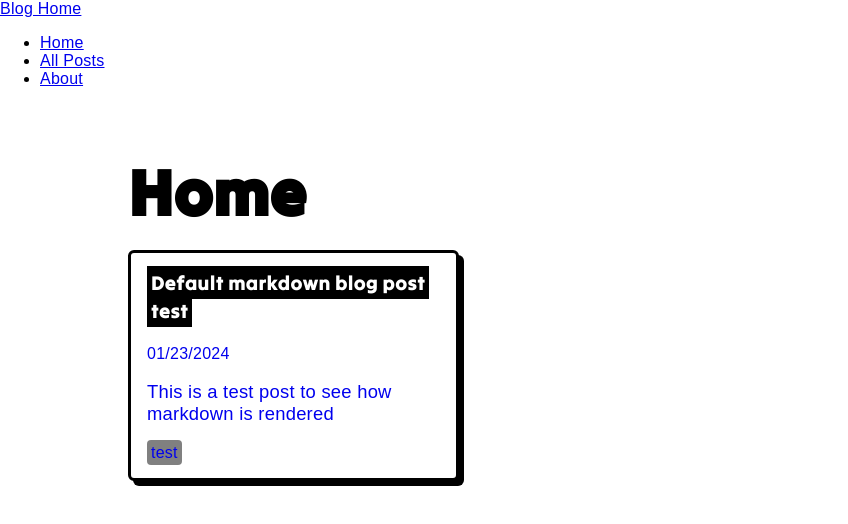
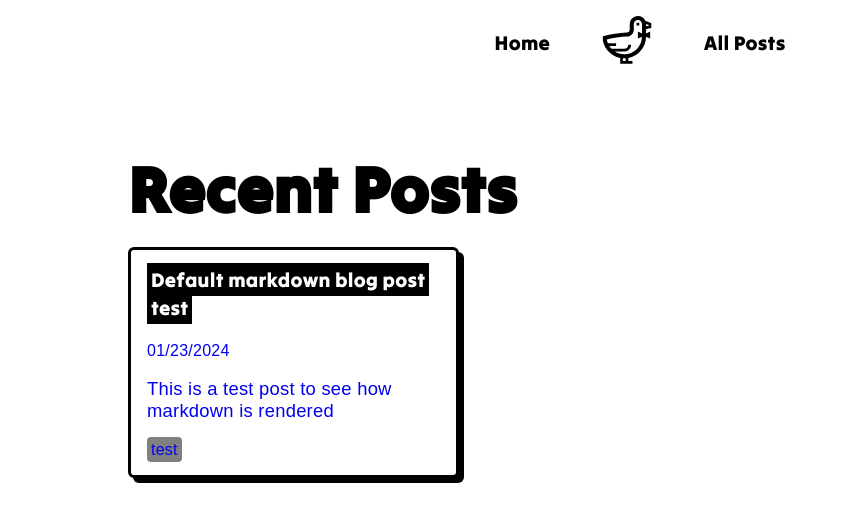
Before and after one commit to DanM-Flick/danm-flick.github.io, an Eleventy site: page content/index.njk in a window 1280 px wide. Shown: the whole page, without its empty margins (0-848 px from the left). Built offline with nearby package versions, Linux system fonts and the light colour scheme; Eleventy itself is replaced by a stand-in of ours; files that its build step writes are made by us from their sources.

Commit message:
set up image access and revise nav styles

```diff
--- a/_includes/layouts/base.njk
+++ b/_includes/layouts/base.njk
@@ -10,15 +10,31 @@
 	<body>
 		<a href="#skip" class="visually-hidden">Skip to main content</a>
 
-		<header>
-			<a href="/" class="home-link">Blog Home</a>
-
-			<nav>
+		<header class="header">
+			<nav class="header__nav">
 				<h2 class="visually-hidden">Top level navigation menu</h2>
-				<ul class="nav">
-					<li><a href="/" class="home-link">Home</a></li>
-					<li><a href="/all-posts">All Posts</a></li>
-					<li><a href="/about">About</a></li>
+				<ul class="header__nav-item-list">
+					<li class="header__nav-item"><a href="/">Home</a></li>
+					<li class="header__nav-item">
+						<a href="/" class="nav-icon">
+							<h3 class="visually-hidden">Home</h3>
+							<svg width="90" height="88" viewBox="0 0 90 88" fill="none" xmlns="http://www.w3.org/2000/svg" alt="A goose wearning a bowtie" class="goose">
+								<g clip-path="url(#clip0_805_7)">
+									<path d="M78.627 8.758C76.257 3.594 71.054 0 65 0C56.716 0 50 6.716 50 15V25.08C50 27.781 47.855 29.992 45.156 30.069C30.214 30.494 15.386 32.884 1.055 37.184L0 37.5C0 57.027 13.995 73.273 32.5 76.782V87.5H55V82.5H47.5V76.781C65.878 73.296 79.8 57.245 79.99 37.898C80.822 38.333 87.5 41.346 87.5 41.346V28.455L80 32.205V24.05L90 22.05V13.308L78.627 8.758ZM42.5 82.5H37.5V77.408C38.325 77.459 39.155 77.493 39.993 77.493H40H40.014C40.85 77.493 41.677 77.459 42.5 77.408V82.5ZM72.5 32.205L65 28.455V41.347C65 41.347 71.658 38.344 72.49 37.91C72.269 55.635 57.789 69.99 39.993 69.993C33.647 69.993 27.724 68.159 22.715 65H40C46.893 65 52.5 59.393 52.5 52.5H47.5C47.5 56.636 44.136 60 40 60H16.581C15.108 58.468 13.781 56.796 12.629 55H25V50H10.003C9.076 47.785 8.386 45.448 7.969 43.018C20.175 39.757 32.732 37.925 45.369 37.566C52.171 37.372 57.5 31.888 57.5 25.08V15C57.5 10.864 60.865 7.5 65 7.5C69.135 7.5 72.5 10.864 72.5 15V32.205ZM85 17.951L80 18.951V15C80 14.894 79.986 14.792 79.984 14.686L85 16.692V17.951Z" fill="black"/>
+									<path d="M67.5 12.5H62.5V17.5H67.5V12.5Z" fill="black"/>
+									<path class="goose--active" d="M78.627 8.758C76.257 3.594 71.054 0 65 0C56.716 0 50 6.716 50 15V25.08C50 27.781 47.855 29.992 45.156 30.069C30.214 30.494 15.386 32.884 1.055 37.184L0 37.5C0 57.027 13.995 73.273 32.5 76.782V87.5H55V82.5H47.5V76.781C65.878 73.296 79.8 57.245 79.99 37.898C80.822 38.333 87.5 41.346 87.5 41.346V28.455L80 32.205V24.05L90 22.05V13.308L78.627 8.758ZM42.5 82.5H37.5V77.408C38.325 77.459 39.155 77.493 39.993 77.493H40H40.014C40.85 77.493 41.677 77.459 42.5 77.408V82.5ZM72.5 32.205L65 28.455V41.347C65 41.347 71.658 38.344 72.49 37.91C72.269 55.635 57.789 69.99 39.993 69.993C33.647 69.993 27.724 68.159 22.715 65H40C46.893 65 52.5 59.393 52.5 52.5H47.5C47.5 56.636 44.136 60 40 60H16.581C15.108 58.468 13.781 56.796 12.629 55H25V50H10.003C9.076 47.785 8.386 45.448 7.969 43.018C20.175 39.757 32.732 37.925 45.369 37.566C52.171 37.372 57.5 31.888 57.5 25.08V15C57.5 10.864 60.865 7.5 65 7.5C69.135 7.5 72.5 10.864 72.5 15V32.205ZM85 17.951L80 18.951V15C80 14.894 79.986 14.792 79.984 14.686L85 16.692V17.951Z" fill="orange"/>
+									<path class="goose--active" d="M67.5 12.5H62.5V17.5H67.5V12.5Z" fill="orange"/>
+									<text class="goose--active" x="-2" y="20" fill="black">honk</text>
+								</g>
+								<defs>
+									<clipPath id="clip0_805_7">
+										<rect width="90" height="88" fill="white"/>
+									</clipPath>
+								</defs>
+								</svg>
+							</a>
+						</li>
+					<li class="header__nav-item"><a href="/all-posts">All Posts</a></li>
 				</ul>
 			</nav>
 		</header>
--- a/assets/styles.css
+++ b/assets/styles.css
@@ -125,3 +125,52 @@ p {
 	white-space: nowrap;
 	width: 1px;
 }
+
+.header__nav-item-list {
+  margin-top: 0;
+  padding: 1rem;
+  list-style: none;
+  display: flex;
+  justify-content: center;
+  align-items: center;
+}
+
+.header__nav-item {
+  margin: 0 1rem;
+  font-family: TiltWarp-Regular, sans-serif;
+  font-size: 1.25rem;
+}
+
+.header__nav-item a {
+  text-decoration: none;
+  color: black;
+  transition: box-shadow .15s, clip-path .65s;
+  transition-timing-function: cubic-bezier(.25, 1, .30, 1);
+}
+
+
+.header__nav-item a:not(.nav-icon):hover {
+  box-shadow: 0px 4px 0px black;
+}
+
+.goose {
+  height: 3rem;
+  cursor: pointer;
+}
+
+@keyframes wipe-in-up {
+  from {
+    clip-path: inset(100% 0 0 0);
+  }
+  to {
+    clip-path: inset(0 0 0 0);
+  }
+}
+
+.goose--active {
+  clip-path: inset(100% 0 0 0);
+}
+
+.header__nav-item a.nav-icon:active .goose--active {
+  animation: .25s cubic-bezier(.25, 1, .30, 1) wipe-in-up both;
+}
--- a/content/index.njk
+++ b/content/index.njk
@@ -1,7 +1,7 @@
 ---
 layout: layouts/base.njk
 ---
-<h2 class="h2">Home</h2>
+<h2 class="h2">Recent Posts</h2>
 {% set postslist = collections.recentPosts  %}
 {% set postslistCounter = postsCount %}
 
--- a/eleventy.config.js
+++ b/eleventy.config.js
@@ -4,6 +4,7 @@ module.exports = function(eleventyConfig) {
 	// assets
 	eleventyConfig.addPassthroughCopy("./assets/styles.css");
 	eleventyConfig.addPassthroughCopy("./assets/fonts/");
+	eleventyConfig.addPassthroughCopy("./assets/images/");
 
 	// filters
 	eleventyConfig.addFilter("formattedDate", dateObj => {
```
Also changed, not shown: assets/images/goose.svg (added).
